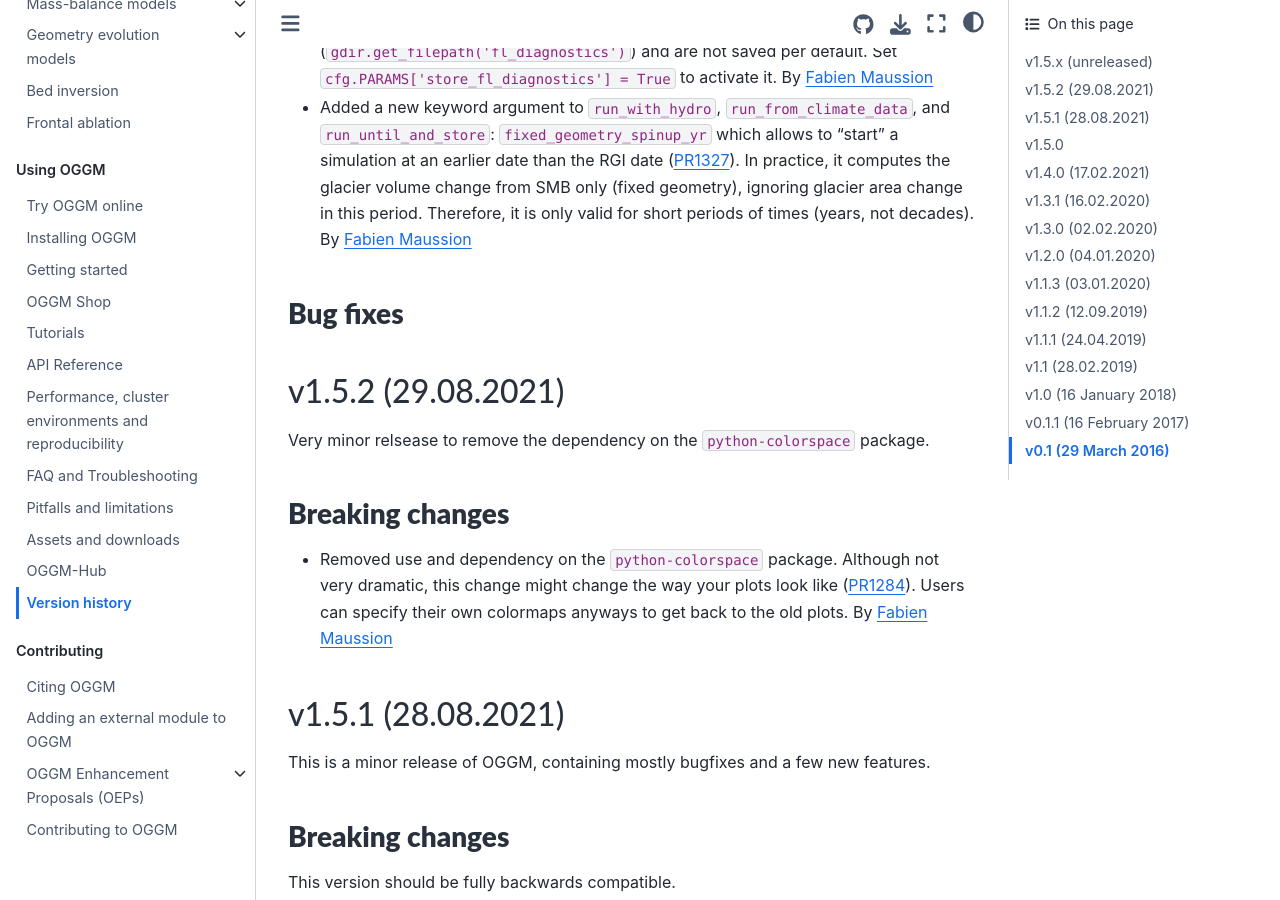
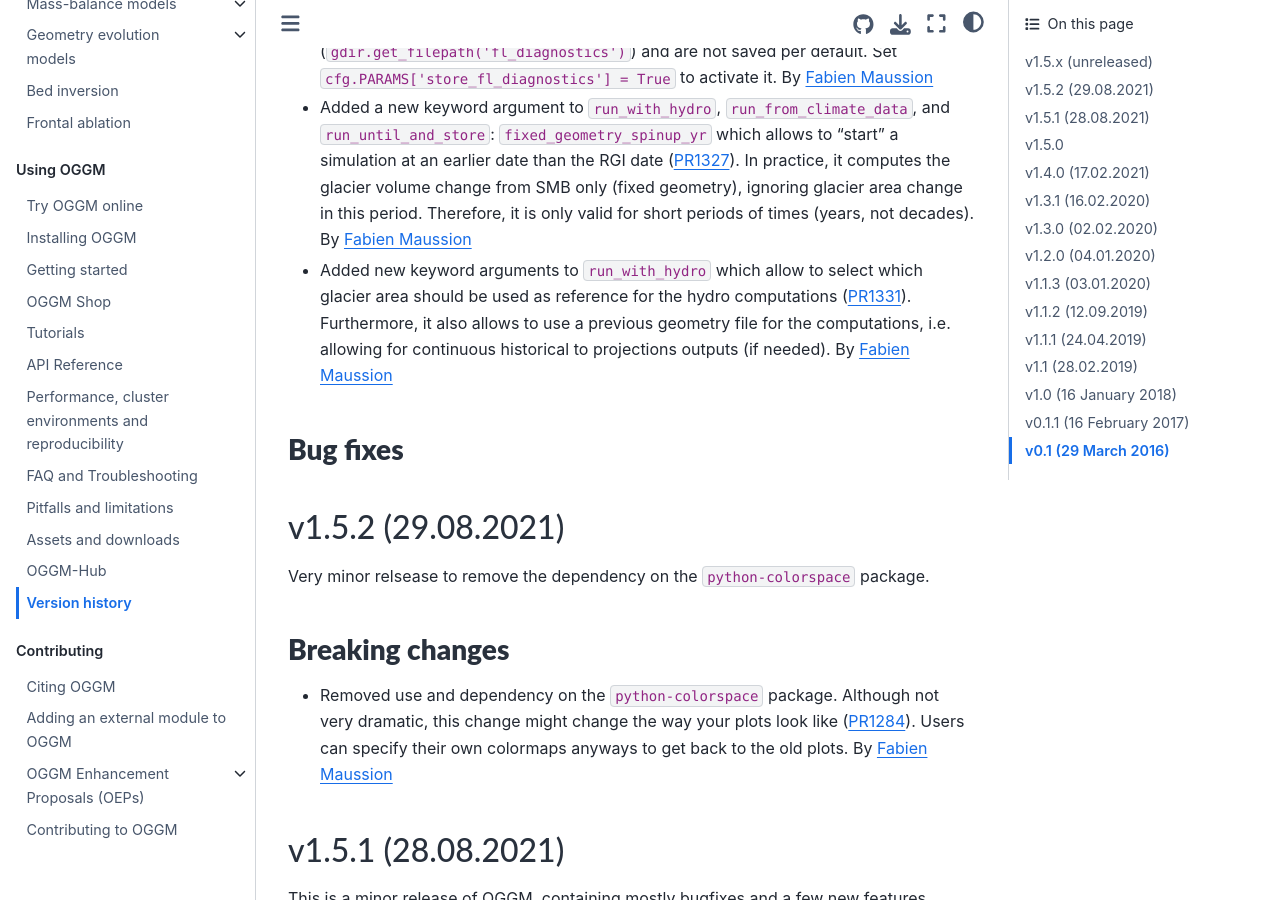
Before and after one commit to OGGM/oggm, a Sphinx documentation site: the page built from docs/whats-new.rst, in a window 1280 px wide and 900 px high, scrolled down 1110 px. Built offline with Sphinx 7.4.7 and the Sphinx Book theme 1.1.4, drawn with Linux system fonts in a browser that asks for light colours; the version number could not be read and is left out.

Commit message:
Whats new

```diff
--- a/docs/whats-new.rst
+++ b/docs/whats-new.rst
@@ -62,7 +62,12 @@ Enhancements
   ignoring glacier area change in this period. Therefore, it is only valid for
   short periods of times (years, not decades).
   By `Fabien Maussion <https://github.com/fmaussion>`_
-
+- Added new keyword arguments to ``run_with_hydro`` which allow to
+  select which glacier area should be used as reference for the hydro
+  computations (:pull:`1331`). Furthermore, it also allows to use a previous
+  geometry file for the computations, i.e. allowing for continuous
+  historical to projections outputs (if needed).
+  By `Fabien Maussion <https://github.com/fmaussion>`_
 
 Bug fixes
 ~~~~~~~~~
```
Also changed, not shown: 1 other file.
